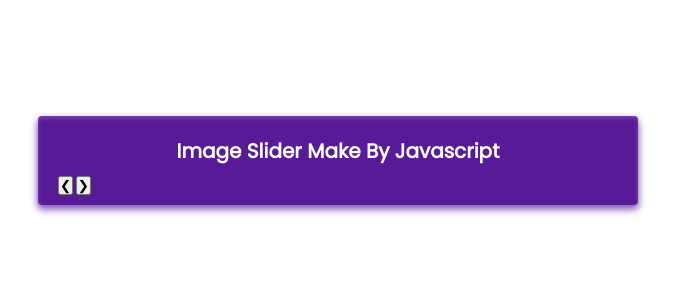
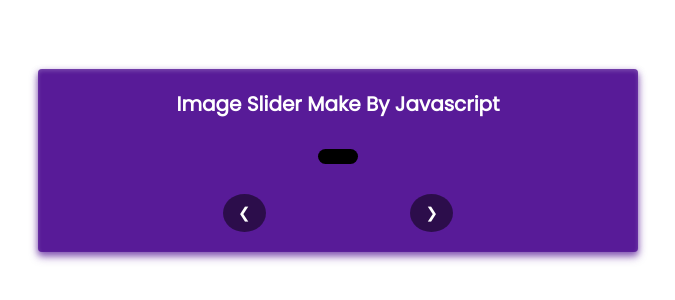
Before and after one commit to Md-Asikul-Islam/Image_slider, a plain HTML site: page index.html in a window 1280 px wide. Shown: the part 240-540 px from the top of the page, without its empty margins (302-977 px from the left). Drawn offline with Linux system fonts and the light colour scheme; no server answers.

Commit message:
adding some design controll , button property

```diff
--- a/index.html
+++ b/index.html
@@ -13,6 +13,9 @@
     <div class="container">
         <h1> Image Slider Make By Javascript</h1>
         <div class="slider"></div>
+        <div class="dots-container">
+            <span class="dot active" data-slide="0"></span>
+        </div>
         <div class="controls">
             <button class="prev-btn">❮</button>
             <button class="next-btn">❯</button>
--- a/index.js
+++ b/index.js
@@ -1,4 +1,5 @@
 const slider = document.querySelector(".slider");
+const dotsContainer = document.querySelector(".dots-container")
 
 async function fetchListOfImage() {
   try {
@@ -19,14 +20,21 @@ async function fetchListOfImage() {
   }
 }
 
-function displayImages(imageList) {
-  slider.innerHTML = imageList.map(
+function displayImages(getImageList) {
+  slider.innerHTML = getImageList.map(
     (item) => `
     <div class="slide">
       <img src="${item.download_url}" alt="Image by ${item.author}" class="slider-image" />
     </div>
     `
   ).join(" "); // Fixed: Added .join("") to properly join the elements into a single string
+
+ dotsContainer.innerHTML = getImageList.map(
+    (item, index) => `
+    <span class="dot ${index === 0 ? "active" : ""}" data-slide=${index}></span>
+    `
+  ).join(" ");
+
 }
 
 fetchListOfImage();
--- a/style.css
+++ b/style.css
@@ -60,3 +60,46 @@ height: auto;
   border-radius: 0.2rem;
   object-fit: contain;
 }
+
+.controls {
+    width: 100%;
+    padding: 1rem 2rem;
+    display: flex;
+    justify-content: space-evenly;
+
+  }
+
+  .controls button {
+    background-color: rgba(0, 0, 0, 0.5);
+    color: #fff;
+    border: none;
+    padding: 10px 15px;
+    cursor: pointer;
+    font-size: 1.5rem;
+    border-radius: 50%;
+    transition: background-color 0.3s;
+  }
+
+  .controls button:hover {
+    background-color: rgba(0, 0, 0, 0.8);
+  }
+
+  .dots-container {
+    display: flex;
+    gap: 10px;
+    justify-content: center;
+    align-items: center;
+    padding: 2rem 0rem;
+}
+
+.dots-container .dot{
+    width: 40px;
+    height: 15px;
+    border-radius: 8px;
+    background-color: #ffffff;
+    cursor: pointer;
+}
+
+.dots-container .dot.active {
+    background-color: #000;
+}
```
